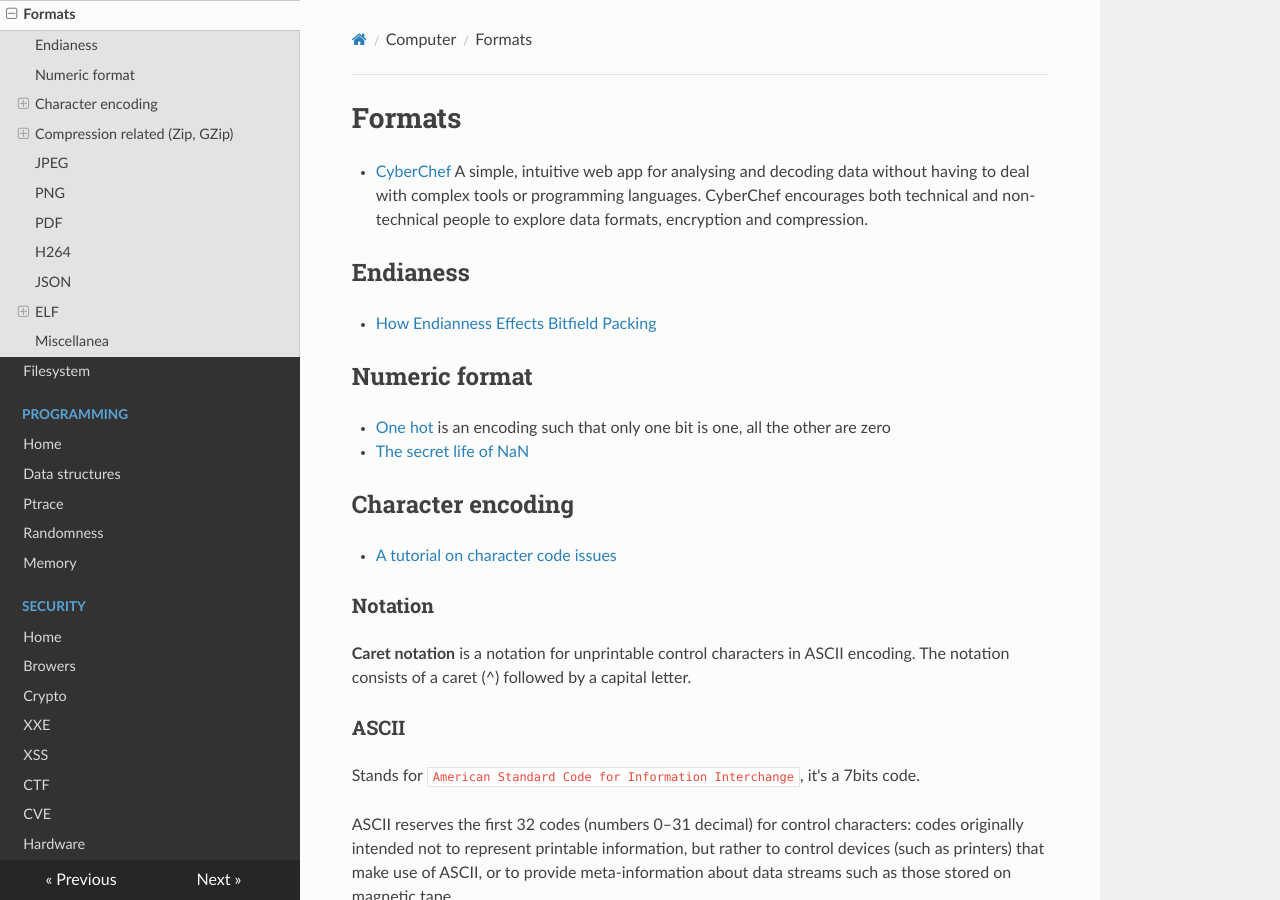
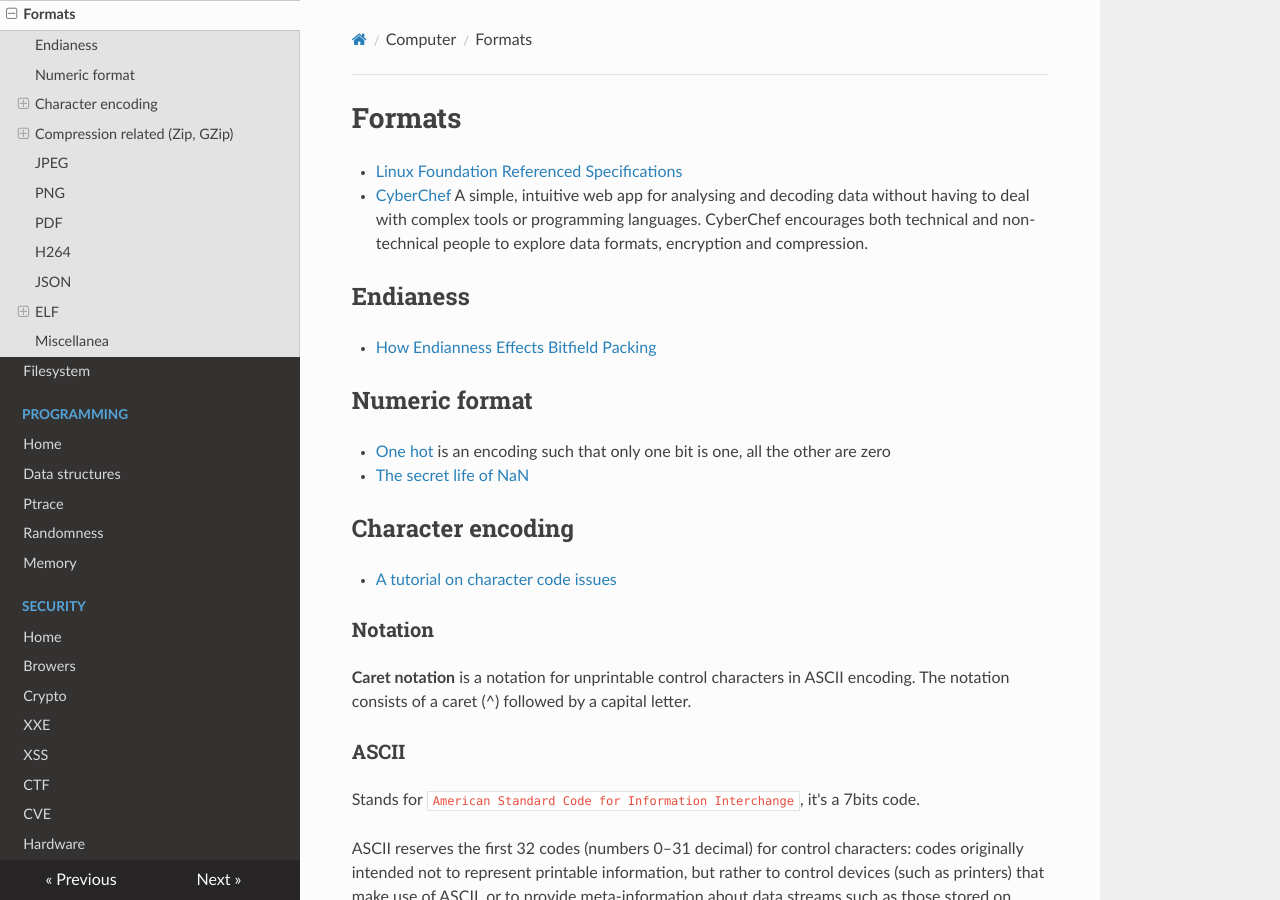
Before and after one commit to gipi/low-level, an MkDocs documentation site: the page built from docs/formats.md, in a window 1280 px wide and 900 px high. Built offline with MkDocs 1.6.1, drawn with Linux system fonts in a browser that asks for light colours; nearby versions of some CDN libraries; old or Windows-style settings are respelled for this version of MkDocs.

Commit message:
Update formats.md

```diff
--- a/docs/formats.md
+++ b/docs/formats.md
@@ -1,5 +1,6 @@
 # Formats
 
+ - [Linux Foundation Referenced Specifications](https://refspecs.linuxfoundation.org/)
  - [CyberChef](https://gchq.github.io/CyberChef/) A simple, intuitive web app for analysing and decoding data without having to deal with complex tools or programming languages. CyberChef encourages both technical and non-technical people to explore data formats, encryption and compression.
 
 ## Endianess
```
